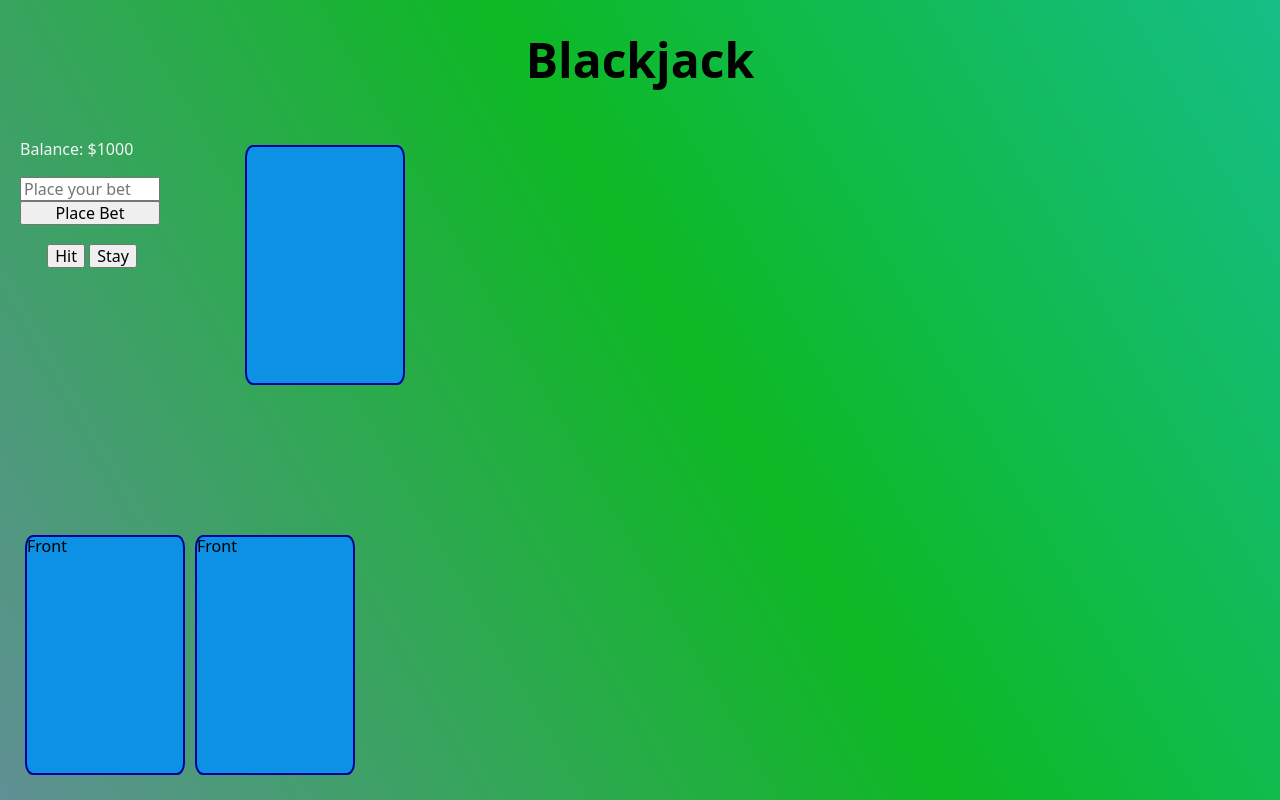
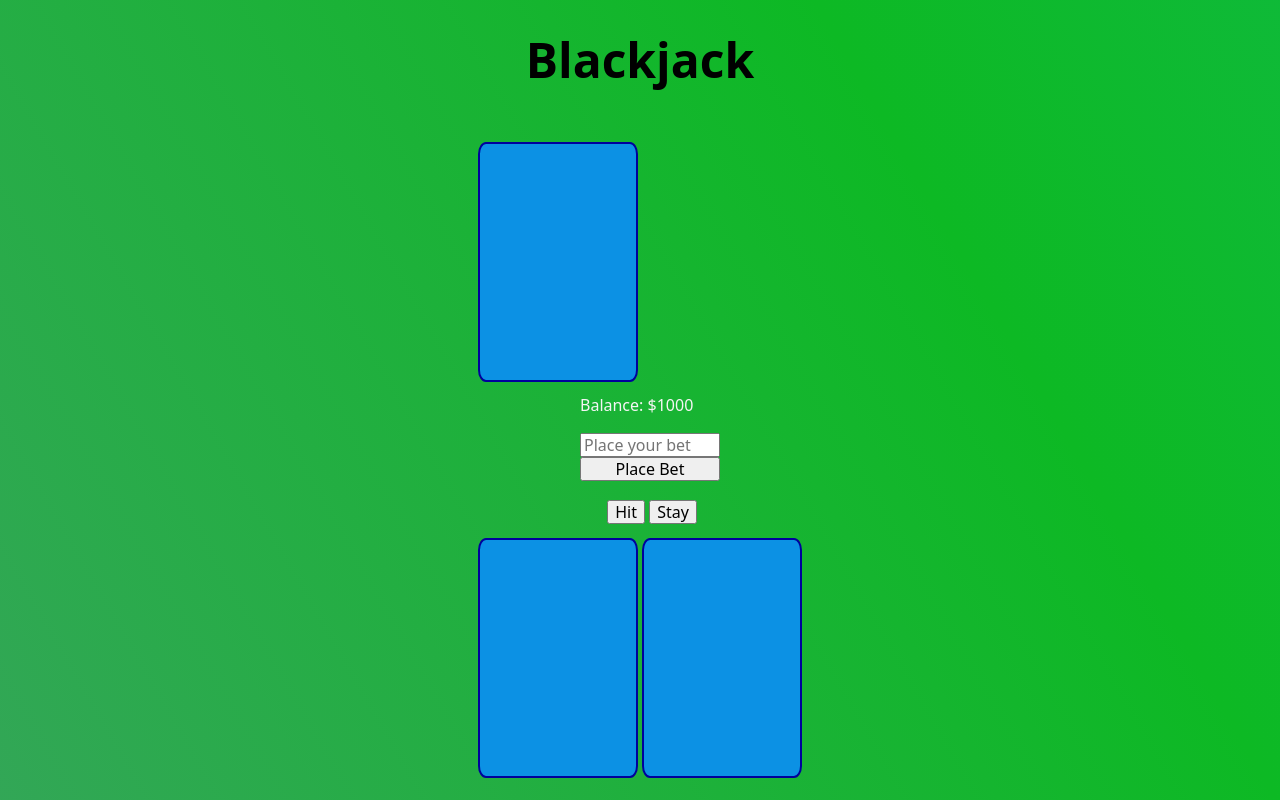
Before and after one commit to willbryanta/blackjack-game, a website: page index.html in a window 1280 px wide. Both pictures are taken after a click on the button "Start". Drawn offline with nearby package versions, Linux system fonts and the light colour scheme.

Commit message:
Update UI kinda works

```diff
--- a/app.js
+++ b/app.js
@@ -8,8 +8,7 @@ const betInfo = document.querySelector('.balance-container')
 const placeBetBtn = document.querySelector('.place-bet')
 const balanceShow = document.querySelector('.balance')
 
-
-const allCards = document.querySelector('.flex-container')
+const allCards = document.querySelector('.card-container')
 const computerCard = document.querySelector('.card-computer')
 const playerCard1 = document.querySelector('#player-card-1')
 const playerCard2 = document.querySelector('#player-card-2')
@@ -20,7 +19,7 @@ const stay = document.querySelector('.stay')
 
 // Computer card values
 const computerCardValuesBack = document.querySelectorAll('.cardValue')
-const playerCardValuesBack = document.querySelectorAll('.cardValueP')
+let playerCardValuesBack = document.querySelectorAll('.cardValueP')
 
 // All suit types
 const cardSuits = [ "♥", "◆", "♠", "♣" ]
@@ -125,6 +124,9 @@ let drawCards = () => {
     // Updates cards in player and computer card array
     updateCardArrays()
 
+    // Update card UI
+    updateCardUI()
+
     // Calculates player's total score
     playerTotal()
 
@@ -165,15 +167,11 @@ let shuffleDeck = (deck) => {
 
 }
 
-
-
 // Calculates the player's total score
 let playerTotal = () => {
 
     // Reset player rolling total, as code below calculates total of all cards in the player card array
     rollingTotalP = 0;
-
-    console.log(playerCardValues, rollingTotalP)
 
     for(let val = 0; val < playerCardValues.length; val++){
 
@@ -185,7 +183,6 @@ let playerTotal = () => {
     }
 
     return rollingTotalP
-
 }
 
 // Calculates the computer's total score
@@ -205,10 +202,11 @@ let computerTotal = () => {
 
 // Calculates new totals and updates player's array
 let hitCard = () => {
+    updateCardArrays()
+    playerTotal()
+    updateCardUI()
     addCardToPlayer()
     isFlipped()
-    updateCardArrays()
-    playerTotal()
 
 }
 
@@ -238,7 +236,6 @@ let isFlipped = () => {
     for (let card = 0; card < numPlayerCards.length; card++){
         numPlayerCards[card].classList.add('is-flipped')
     }
-
 }
 
 let updateBalance = (newBalance) => {
@@ -248,13 +245,12 @@ let updateBalance = (newBalance) => {
 let addCardToPlayer = () => {
     let newCard = document.createElement('div')
     newCard.classList.add('card', 'card-player', 'is-flipped')
+    newCard.id = numPlayerCards.length + 1
 
     newCard.innerHTML = `
     <div class="thefront">Front</div>
     <div class="theback">
         <div class="cardValueP">1</div>
-        <div class="cardValueP">2</div>
-        <div class="cardValueP">3</div>
     </div>`
 
     playerContainer.appendChild(newCard)
@@ -269,12 +265,21 @@ let addCardToComputer = () => {
     <div class="thefront">Front</div>
     <div class="theback">
         <div class="cardValueP">1</div>
-        <div class="cardValueP">2</div>
-        <div class="cardValueP">3</div>
     </div>`
 
     computerCards.appendChild(newCard)
     numComputerCards = document.querySelectorAll('.card-player')
+}
+
+let updateCardUI = () => {
+
+    playerCardValuesBack = document.querySelectorAll('.cardValueP')
+
+    for(let val = 0; val < playerCardValuesBack.length; val++){
+        playerCardValuesBack[val].innerText = playerCardValues[val]
+
+    }
+
 }
 
 
--- a/index.html
+++ b/index.html
@@ -19,51 +19,34 @@
         <button class="start-button">Start</button>
     </header>
 
-
-
-    <div class="main-game">
-
-
-        <div class="flex-container hide">
-
+    <div class="cards-and-bet">
+        <div class="card-container hide">
             <div class="computer-container">
 
                 <div class="card card-computer">
                     <div class="thefront"></div>
                     <div class="theback">
-                        <div class="card-values">
                             <div class="cardValue">1</div>
-                        <div class="cardValue">2</div>
-                        <div class="cardValue">3</div>
-                    </div>
                     </div>
                 </div>
 
             </div>
             <div class="player-container">
-
-                <div class="card card-player" id="player-card-1">
-                    <div class="thefront">Front</div>
+                <div class="card card-player" id="0">
+                    <div class="thefront"></div>
 
                     <div class="theback">
                         <div class="cardValueP">1</div>
-                        <div class="cardValueP">2</div>
-                        <div class="cardValueP">3</div>
                     </div>
                 </div>
 
-                <div class="card card-player" id="player-card-2">
-                    <div class="thefront">Front
-                    </div>
+                <div class="card card-player" id="1">
+                    <div class="thefront"></div>
 
                     <div class="theback">
                         <div class="cardValueP">1</div>
-                        <div class="cardValueP">2</div>
-                        <div class="cardValueP">3</div>
                     </div>
                 </div>
-            </div>
-
             </div>
 
         </div>
@@ -72,9 +55,11 @@
 
             <div class="balance">Balance: $1000</div>
             <br>
+
             <input id="bet" placeholder="Place your bet">
             <label for="bet" id="bet-label"></label>
             <button class="place-bet">Place Bet</button>
+
             <br>
             <div class="actions-container">
                 <button class="hit">Hit</button>
@@ -83,6 +68,7 @@
             </div>
 
         </div>
+    </div>
 
 </body>
 </html>
--- a/style.css
+++ b/style.css
@@ -6,7 +6,6 @@ html {
     background: linear-gradient(60deg, #a56ef3, #0db924, #21c4ff);
 	background-size: 600% 600%;
 	animation: gradient 7s ease infinite;
-	height: 100vh;
 
 }
 
@@ -14,31 +13,13 @@ body{
     display: flex;
     flex-direction: column;
     height: 100vh;
+    margin: 0;
+
 }
 
 h1 {
     font-family: "Tilt Neon", system-ui, -apple-system, BlinkMacSystemFont, 'Segoe UI', Roboto, Oxygen, Ubuntu, Cantarell, 'Open Sans', 'Helvetica Neue', sans-serif;
     font-size: 3rem;
-}
-
-.main-game {
-    display: flex;
-    align-items: center;
-    justify-content: center;
-}
-
-.card {
-    background-color: rgb(12, 145, 228);
-    height: 15rem;
-    width: 10rem;
-    margin: 5px;
-    border-radius: 5%;
-    border: 2px solid rgb(0, 0, 156);
-}
-
-.flex-container {
-    display: flex;
-    flex-direction: row;
 }
 
 header {
@@ -47,6 +28,15 @@ header {
     justify-content: space-around;
     align-items: center;
 
+}
+
+.card {
+    background-color: rgb(12, 145, 228);
+    height: 15rem;
+    width: 10rem;
+    border-radius: 5%;
+    border: 2px solid rgb(0, 0, 156);
+    margin: 2px;
 }
 
 .start-button:hover {
@@ -62,23 +52,32 @@ header {
     border: 1.5px solid black;
     background-color: rgb(207, 138, 239);
 
+}
 
+.cards-and-bet {
+    display: flex;
+    flex-direction: row-reverse;
+    justify-content: space-around;
+    align-items: center;
 }
+
+.card-container {
+    display: flex;
+    flex-direction: column;
+    justify-content: space-between;
+    height: 80vh;
+}
+
+
 
 .player-container {
     display: flex;
-    justify-content: flex-start;
-    position: absolute;
-    left: 20px;
-    bottom: 20px;
-
+    max-height: 100%;
+    max-width: 100%;
 }
 
 .computer-container {
     display: flex;
-    position: absolute;
-    left: 15rem;
-
 }
 
 .balance-container {
@@ -87,6 +86,7 @@ header {
     width: 10rem;
     position: static;
     padding-left: 20px;
+    position: absolute;
 }
 
 .actions-container {
@@ -99,7 +99,7 @@ header {
 
 body {
 	background: linear-gradient(60deg, #a56ef3, #0db924, #21c4ff);
-	background-size: 200% 200%;
+	background-size: 600% 600%;
 	animation: gradient 7s ease infinite;
 	height: 100vh;
 }
@@ -116,18 +116,17 @@ body {
 	}
 }
 
-
+/* Class to show/hide elements*/
 .hide {
     opacity: 0;
 }
 
 /* Card Tiling */
-.computer-container {
-    background-color: rgb(12, 145, 228);
-}
-
 .card-computer {
-    position: absolute;
+    display: flex;
+    align-items: center;
+    justify-content: space-between;
+    position: relative;
     transform-style: preserve-3d;
     transition: all 0.5s ease;
 
@@ -141,28 +140,25 @@ body {
 
 .thefront {
     backface-visibility: hidden;
+    display: flex;
+    flex: 1;
 }
 
 .theback {
+    position: absolute;
+    top: 0;
+    left: 0;
+    right: 0;
+    bottom: 0;
     display: flex;
-    position: relative;
     backface-visibility:  hidden;
     transform: rotateY(180deg);
     background-color: white;
-    height: 100%;
-    width: 100%;
+    border-radius: 4.5%;
+    flex: 1;
     justify-content: space-around;
-    border-radius: 4.5%;
 }
 
 .is-flipped {
     transform: rotateY(180deg);
 }
-
-.card-values {
-    display: flex;
-    justify-content: space-between;
-    flex-direction: column;
-
-
-}
```
Lines whose indentation alone changed are shown as unchanged.
